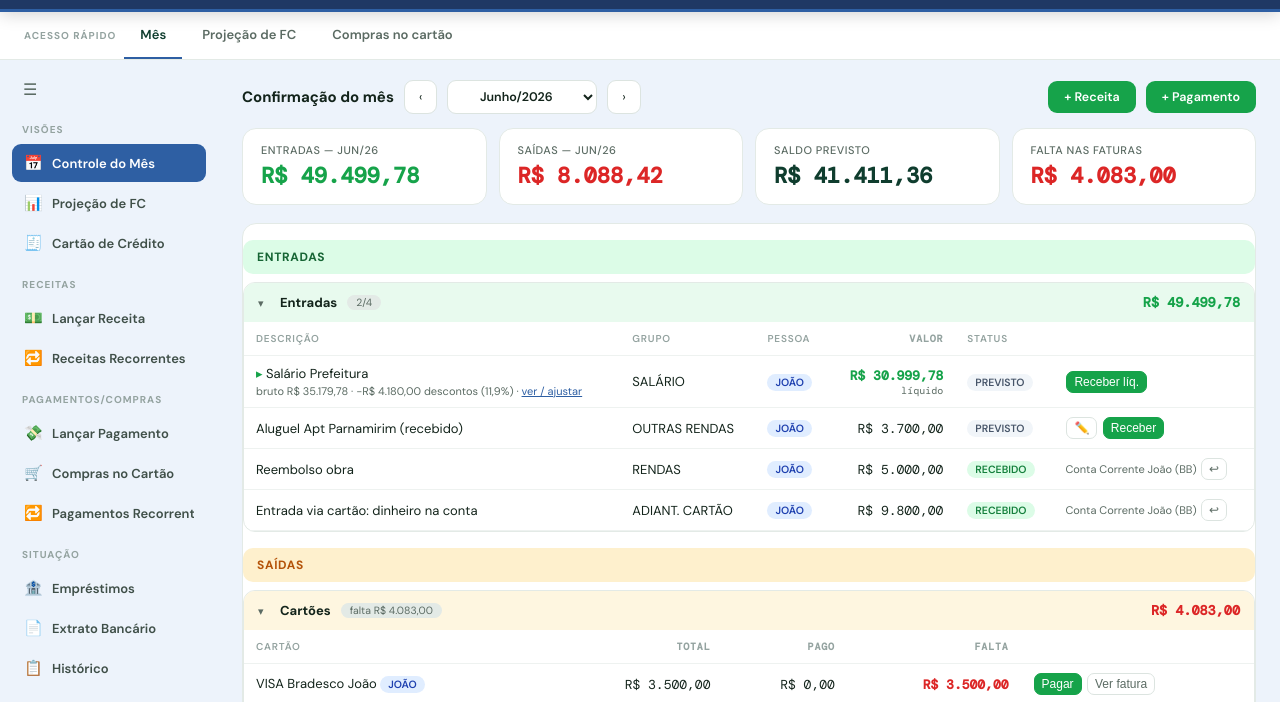
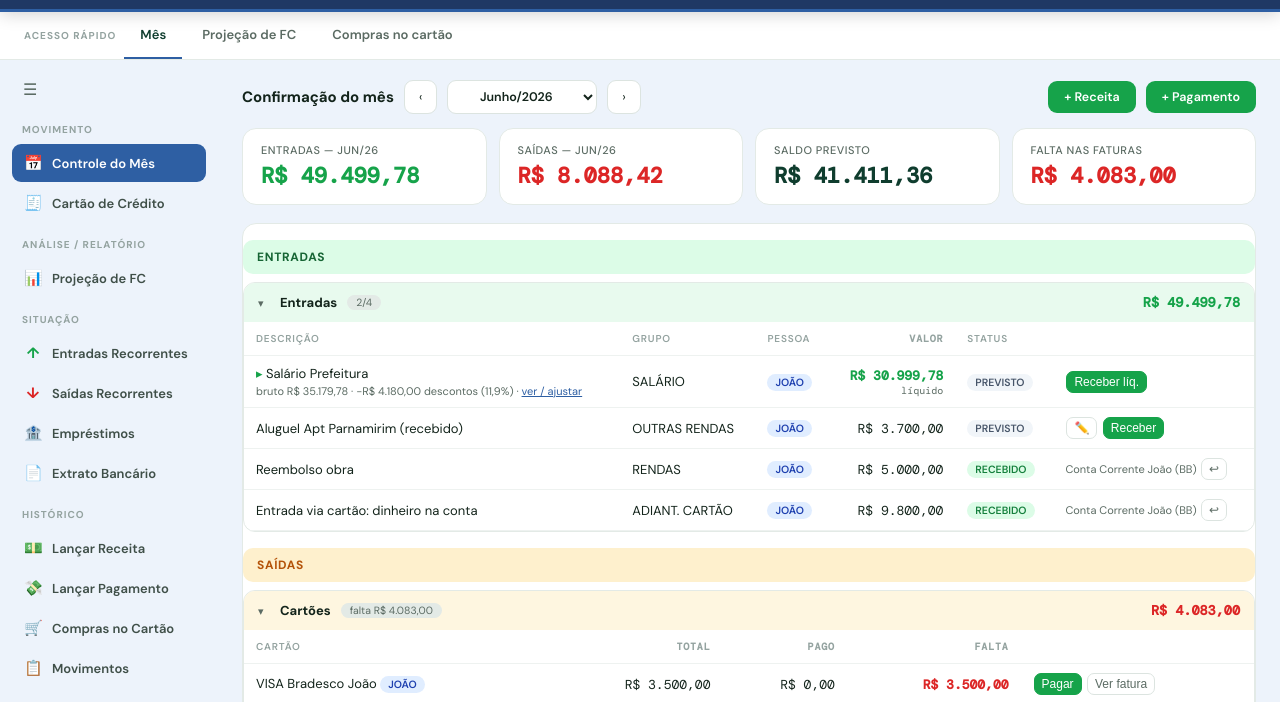
Before and after one commit to araujojoaomd/financas-pessoais, a plain HTML site: page index.html in a window 1280 px wide. Shown: the part 52-754 px from the top of the page. Drawn offline with nearby package versions, Linux system fonts and the light colour scheme.

Commit message:
Menu: reorganiza secoes (Movimento, Analise, Situacao, Historico)
- "Visoes" -> "Movimento" (Controle do Mes + Cartao de Credito).
- Projecao de FC vai para nova secao "Analise / Relatorio".
- "Receitas/Pagamentos Recorrentes" -> "Entradas/Saidas Recorrentes",
  movidas para "Situacao", com icones de seta (entrada verde p/ cima,
  saida vermelha p/ baixo).
- Lancar Receita, Lancar Pagamento, Compras no Cartao e Movimentos vao
  para a secao "Historico".

Co-Authored-By: Claude Opus 4.7 <noreply@anthropic.com>

```diff
--- a/index.html
+++ b/index.html
@@ -192,21 +192,21 @@ th.sortable .seta{opacity:.55;font-size:10px}
 <div class="layout">
 <aside class="sidebar" id="sidebar">
   <button class="side-toggle" onclick="toggleSidebar()" title="Recolher / expandir menu">☰</button>
-  <div class="side-h">Visões</div>
+  <div class="side-h">Movimento</div>
   <button class="side-item on" data-view="mes" onclick="setView('mes')"><span class="si-ic">📅</span><span class="si-lbl">Controle do Mês</span></button>
+  <button class="side-item" data-view="faturas" onclick="setView('faturas')"><span class="si-ic">🧾</span><span class="si-lbl">Cartão de Crédito</span></button>
+  <div class="side-h">Análise / Relatório</div>
   <button class="side-item" data-view="fluxo" onclick="setView('fluxo')"><span class="si-ic">📊</span><span class="si-lbl">Projeção de FC</span></button>
-  <button class="side-item" data-view="faturas" onclick="setView('faturas')"><span class="si-ic">🧾</span><span class="si-lbl">Cartão de Crédito</span></button>
-  <div class="side-h">Receitas</div>
+  <div class="side-h">Situação</div>
+  <button class="side-item" data-view="recreceitas" onclick="setView('recreceitas')"><span class="si-ic" style="color:#16A34A;font-weight:800">↑</span><span class="si-lbl">Entradas Recorrentes</span></button>
+  <button class="side-item" data-view="recpagamentos" onclick="setView('recpagamentos')"><span class="si-ic" style="color:#DC2626;font-weight:800">↓</span><span class="si-lbl">Saídas Recorrentes</span></button>
+  <button class="side-item" data-view="emprestimos" onclick="setView('emprestimos')"><span class="si-ic">🏦</span><span class="si-lbl">Empréstimos</span></button>
+  <button class="side-item" data-view="extrato" onclick="setView('extrato')"><span class="si-ic">📄</span><span class="si-lbl">Extrato Bancário</span></button>
+  <div class="side-h">Histórico</div>
   <button class="side-item" data-view="lancreceita" onclick="setView('lancreceita')"><span class="si-ic">💵</span><span class="si-lbl">Lançar Receita</span></button>
-  <button class="side-item" data-view="recreceitas" onclick="setView('recreceitas')"><span class="si-ic">🔁</span><span class="si-lbl">Receitas Recorrentes</span></button>
-  <div class="side-h">Pagamentos/Compras</div>
   <button class="side-item" data-view="lancpagamento" onclick="setView('lancpagamento')"><span class="si-ic">💸</span><span class="si-lbl">Lançar Pagamento</span></button>
   <button class="side-item" data-view="cartoes" onclick="setView('cartoes')"><span class="si-ic">🛒</span><span class="si-lbl">Compras no Cartão</span></button>
-  <button class="side-item" data-view="recpagamentos" onclick="setView('recpagamentos')"><span class="si-ic">🔁</span><span class="si-lbl">Pagamentos Recorrentes</span></button>
-  <div class="side-h">Situação</div>
-  <button class="side-item" data-view="emprestimos" onclick="setView('emprestimos')"><span class="si-ic">🏦</span><span class="si-lbl">Empréstimos</span></button>
-  <button class="side-item" data-view="extrato" onclick="setView('extrato')"><span class="si-ic">📄</span><span class="si-lbl">Extrato Bancário</span></button>
-  <button class="side-item" data-view="movimentos" onclick="setView('movimentos')"><span class="si-ic">📋</span><span class="si-lbl">Histórico</span></button>
+  <button class="side-item" data-view="movimentos" onclick="setView('movimentos')"><span class="si-ic">📋</span><span class="si-lbl">Movimentos</span></button>
   <div class="side-h">Cadastros</div>
   <button class="side-item" data-view="contas" onclick="setView('contas')"><span class="si-ic">🏛️</span><span class="si-lbl">Contas Bancárias</span></button>
   <button class="side-item" data-view="cartoescad" onclick="setView('cartoescad')"><span class="si-ic">💳</span><span class="si-lbl">Cartões de Crédito</span></button>
@@ -297,7 +297,7 @@ th.sortable .seta{opacity:.55;font-size:10px}
       <button class="btn green" onclick="abrirMovimento(null,null,'ENTRADA')">+ Nova receita</button>
     </div>
     <div class="tbl-wrap"><div id="lancRecTbl"></div></div>
-    <p style="font-size:11.5px;color:#5B6B63;margin-top:10px">Receita que entrou (ou vai entrar) fora dos recorrentes — reembolso, venda, extra. Para salário e rendas fixas use <b>Receitas Recorrentes</b>.</p>
+    <p style="font-size:11.5px;color:#5B6B63;margin-top:10px">Receita que entrou (ou vai entrar) fora dos recorrentes — reembolso, venda, extra. Para salário e rendas fixas use <b>Entradas Recorrentes</b>.</p>
   </div>
 
   <!-- LANÇAR PAGAMENTO (avulso) -->
@@ -308,13 +308,13 @@ th.sortable .seta{opacity:.55;font-size:10px}
       <button class="btn green" onclick="abrirMovimento(null,null,'SAÍDA')">+ Novo pagamento</button>
     </div>
     <div class="tbl-wrap"><div id="lancPagTbl"></div></div>
-    <p style="font-size:11.5px;color:#5B6B63;margin-top:10px">Pagamento avulso pago direto de uma conta. Para contas fixas mensais use <b>Pagamentos Recorrentes</b>; para cartão use <b>Compras no Cartão</b>.</p>
+    <p style="font-size:11.5px;color:#5B6B63;margin-top:10px">Pagamento avulso pago direto de uma conta. Para contas fixas mensais use <b>Saídas Recorrentes</b>; para cartão use <b>Compras no Cartão</b>.</p>
   </div>
 
   <!-- RECEITAS RECORRENTES -->
   <div class="view" id="v-recreceitas">
     <div class="toolbar">
-      <h2>Receitas recorrentes</h2>
+      <h2>Entradas Recorrentes</h2>
       <div class="sep"></div>
       <button class="btn green" onclick="abrirRecorrente(null,'ENTRADA')">+ Nova receita recorrente</button>
     </div>
@@ -325,7 +325,7 @@ th.sortable .seta{opacity:.55;font-size:10px}
   <!-- PAGAMENTOS RECORRENTES -->
   <div class="view" id="v-recpagamentos">
     <div class="toolbar">
-      <h2>Pagamentos recorrentes</h2>
+      <h2>Saídas Recorrentes</h2>
       <div class="sep"></div>
       <button class="btn green" onclick="abrirRecorrente(null,'SAÍDA')">+ Novo pagamento recorrente</button>
     </div>
```
